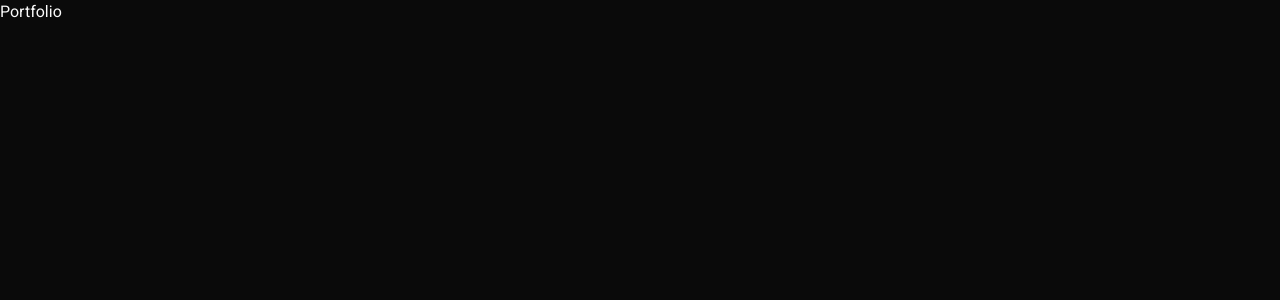
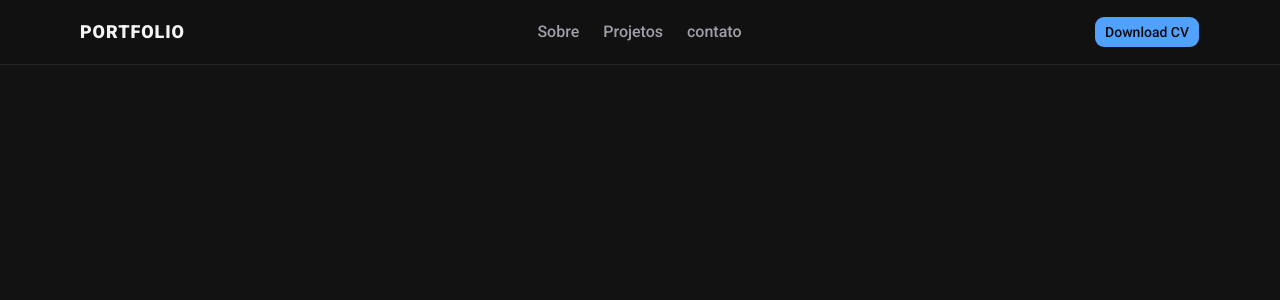
Before and after one commit to devsouza87/portfolio, a Next.js app: page / in a window 1280 px wide. Shown: the top 300 px of the page. Built offline with nearby package versions, Linux system fonts and the light colour scheme.

Commit message:
adiciona o componente navbar

```diff
--- a/src/app/globals.css
+++ b/src/app/globals.css
@@ -84,8 +84,10 @@
 }
 
 .dark {
-  --background: oklch(0.145 0 0);
-  --foreground: oklch(0.985 0 0);
+  /* --background: oklch(0.145 0 0);
+  --foreground: oklch(0.985 0 0); */
+  --background: #121212;
+  --foreground: #f4f4f5;
   --card: oklch(0.205 0 0);
   --card-foreground: oklch(0.985 0 0);
   --popover: oklch(0.205 0 0);
--- a/src/app/page.tsx
+++ b/src/app/page.tsx
@@ -1,7 +1,9 @@
+import { NavBar } from "@/components/navbar";
+
 export default function Home() {
   return (
-    <div>
-      <h1>Portfolio</h1>
-    </div>
+    <>
+      <NavBar />
+    </>
   );
 }
--- /dev/null
+++ b/src/components/navbar.tsx
@@ -0,0 +1,30 @@
+import Link from "next/link";
+import { Button } from "./ui/button";
+
+export function NavBar() {
+  return (
+    <header className="sticky top-0 z-50 w-full border-b border-zinc-800 bg-[#121212]/80 backdrop-blur-md">
+      <div className="container mx-auto flex h-16 max-w-6xl items-center justify-between px-4">
+        <Link href="/" className="text-lg font-black tracking-wider">
+          PORTFOLIO
+        </Link>
+        <nav className="hidden items-center gap-6 text-md font-medium text-zinc-400 md:flex">
+          <Link href="#sobre" className="transition-colors hover:text-white">
+            Sobre
+          </Link>
+          <Link href="#projetos" className="transition-colors hover:text-white">
+            Projetos
+          </Link>
+          <Link href="#contato" className="transition-colors hover:text-white">
+            contato
+          </Link>
+        </nav>
+        <Button
+          className={`bg-blue-400 text-zinc-950 hover:bg-blue-300 font-medium`}
+        >
+          <a href="">Download CV</a>
+        </Button>
+      </div>
+    </header>
+  );
+}
```
